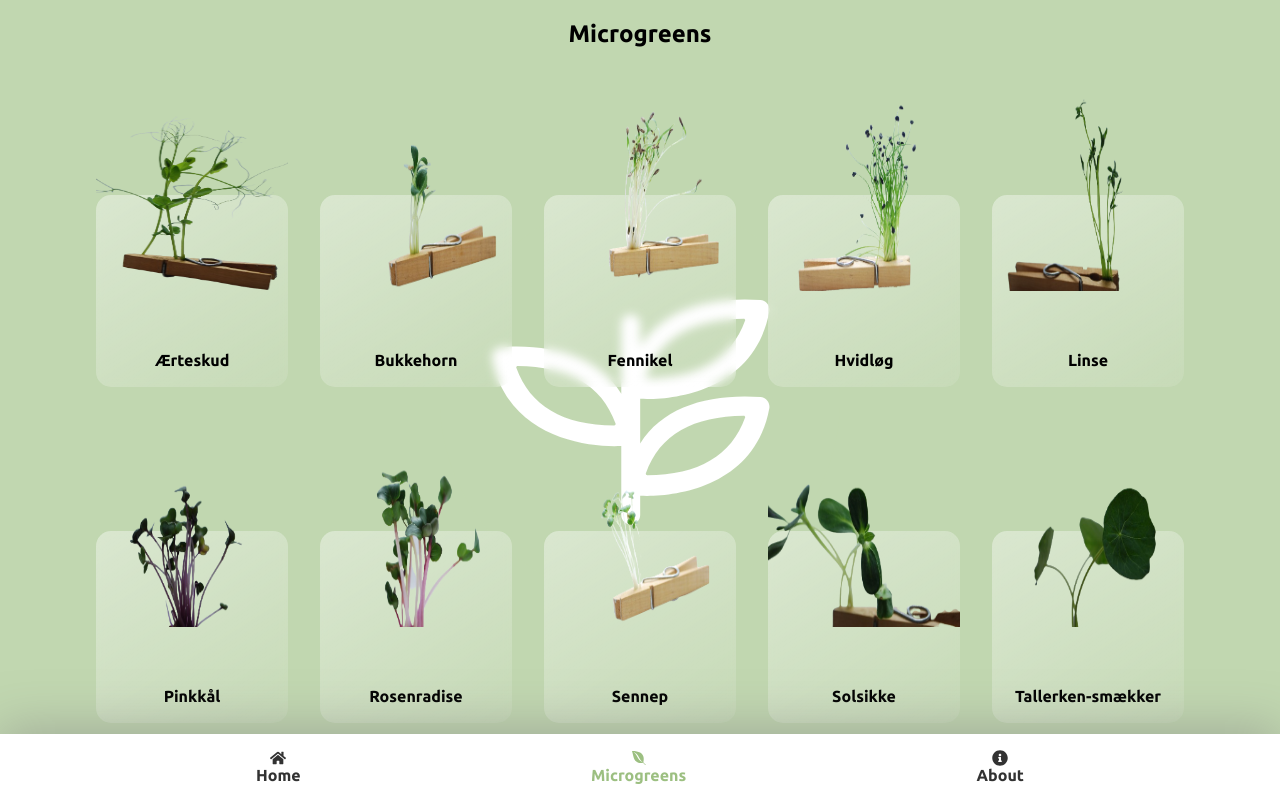
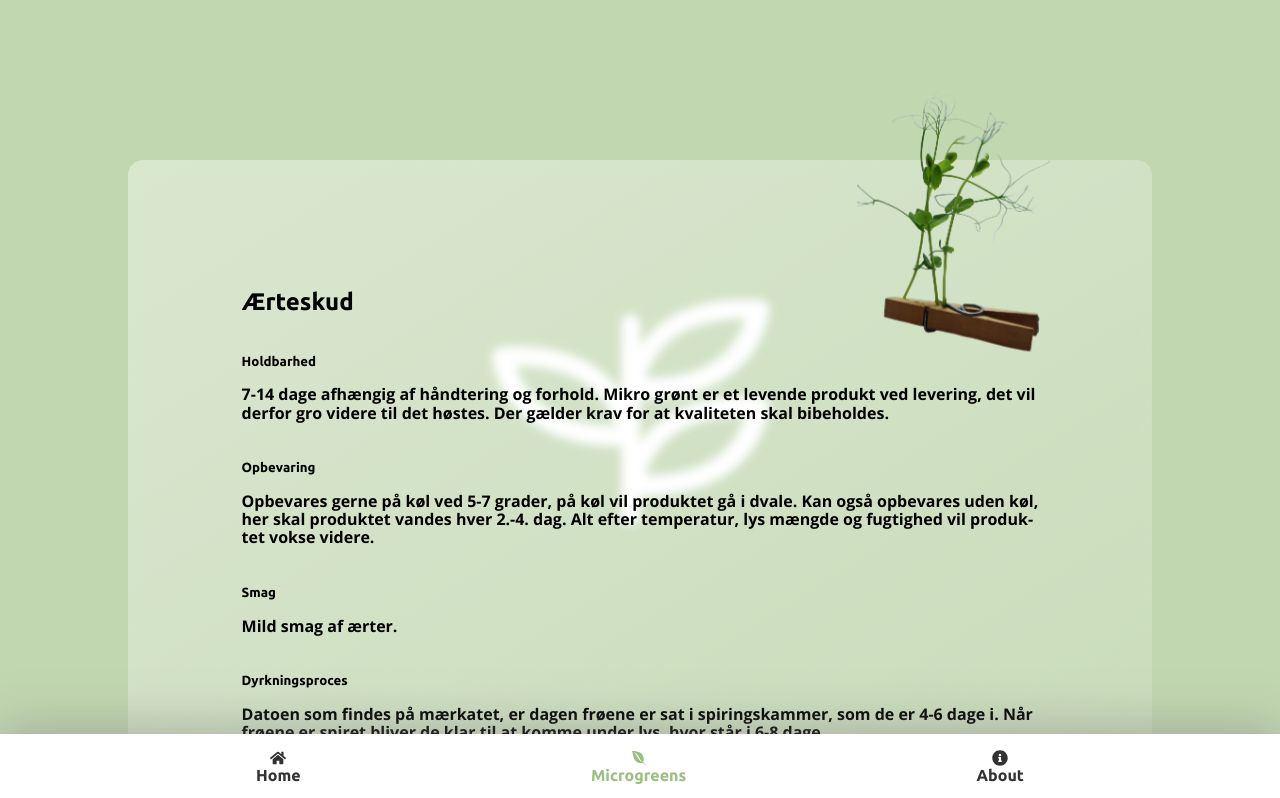
Before and after one commit to Tobias-E/MG, a React (Create React App) app: page /microgreens/aerteskud in a window 1280 px wide. Shown: the top 798 px of the page. Built offline with nearby package versions, Linux system fonts and the light colour scheme.

Commit message:
routes fix

```diff
--- a/public/index.html
+++ b/public/index.html
@@ -6,7 +6,7 @@
   <link rel="icon" href="%PUBLIC_URL%/favicon.ico" />
   <meta name="viewport" content="width=device-width, initial-scale=1" />
   <meta name="theme-color" content="#000000" />
-  <meta name="description" content="Web site created using create-react-app" />
+  <meta name="description" content="Microgreens information web site" />
   <link rel="apple-touch-icon" href="%PUBLIC_URL%/logo192.png" />
   <!--
       manifest.json provides metadata used when your web app is installed on a
--- a/src/components/App.tsx
+++ b/src/components/App.tsx
@@ -20,9 +20,9 @@ function App() {
 				<Header />
 				<Switch>
 					<Route exact path='/' component={Landing} />
+					<Route path={'/microgreens/:id'} component={Product} />
 					<Route path='/microgreens' component={Microgreens} />
 					<Route path='/about' component={About} />
-					<Route path='/microgreen/:id' component={Product} />
 					<Route component={NotFound} />
 				</Switch>
 			</Router>
--- a/src/components/molecules/Products.tsx
+++ b/src/components/molecules/Products.tsx
@@ -12,7 +12,7 @@ type ProductProps = {
 
 const Products = ({ title, img, url }: ProductProps) => {
 	return (
-		<Container to={`/microgreen/${url}`}>
+		<Container to={`/microgreens/${url}`}>
 			<Img src={img} />
 			<P>{title}</P>
 		</Container>
--- a/src/components/organisms/404.tsx
+++ b/src/components/organisms/404.tsx
@@ -8,14 +8,15 @@ const NotFound = () => {
 			<Container>
 				<Img src={image} />
 				<H2>
-					Sorry, we couldn't find the page you were looking for, try some of the links
-					below
+					Desværre, vi kunne ikke finde den side du søgte efter, prøv et af de links som
+					findes herunder.
 				</H2>
 			</Container>
 		</Wrapper>
 	);
 };
 
+// Sorry, we couldn't find the page you were looking for, try some of the links below
 const Wrapper = styled.main`
 	display: flex;
 	flex-direction: column;
--- a/src/components/templates/Product.tsx
+++ b/src/components/templates/Product.tsx
@@ -33,7 +33,10 @@ const Product = () => {
 					Datoen som findes på mærkatet, er dagen frøene er sat i spiringskammer, som de
 					er {mg.springskammer} dage i. Når frøene er spiret bliver de klar til at komme
 					under lys, hvor står i {mg.vækst} dage. <br />
-					Fra frø, til at du står med produktet i hånden, er der totalt gået {mg.total}.
+					Fra frø, til at du står med produktet i hånden, er der totalt gået {
+						mg.total
+					}{' '}
+					dage.
 				</P>
 				<H5>Generel information</H5>
 				<P>
```
